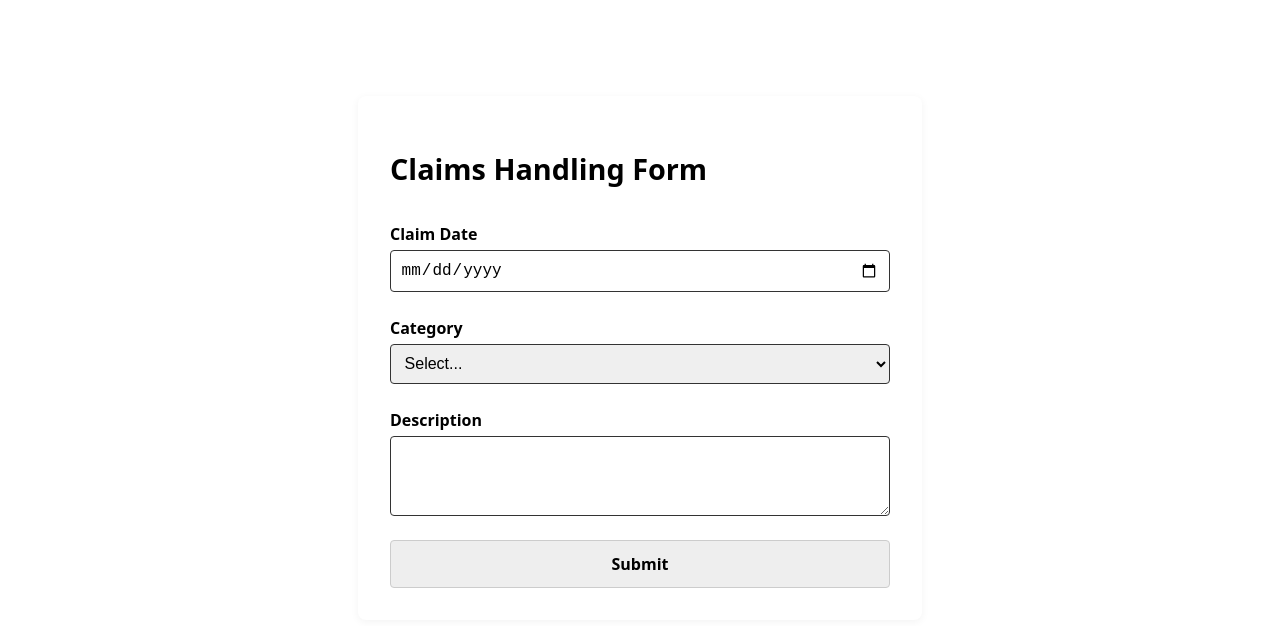
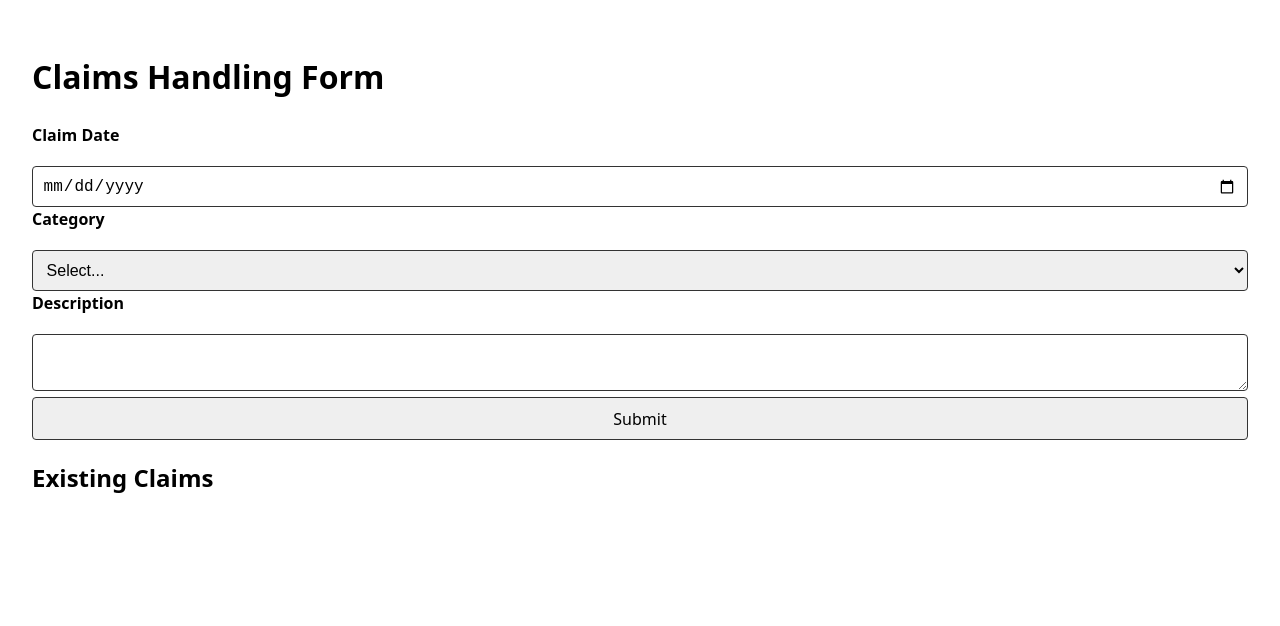
Before and after one commit to rveruna/utility-warehouse, a React (Vite) app: page / in a window 1280 px wide. Shown: the top 626 px of the page. Built offline with nearby package versions, Linux system fonts and the light colour scheme.

Commit message:
feat: wire up form to API and display submitted claims

```diff
--- a/src/components/ClaimsForm.css
+++ b/src/components/ClaimsForm.css
@@ -56,16 +56,22 @@
 
 .claims-list {
   margin-top: 2rem;
+  display: flex;
+  flex-direction: column;
+  gap: 1rem;
 }
 
-.claims-list h2 {
-  font-size: 1.2rem;
+.claim-entry {
+  border: 1px solid #ddd;
+  border-radius: 6px;
+  padding: 1rem;
+  background-color: #f9f9f9;
 }
 
-.claims-list ul {
-  padding-left: 1.2rem;
+.claim-row {
+  margin-bottom: 0.5rem;
 }
 
-.claims-list li {
-  margin-bottom: 0.5rem;
+.claim-row:last-child {
+  margin-bottom: 0;
 }
--- a/src/components/ClaimsForm.tsx
+++ b/src/components/ClaimsForm.tsx
@@ -1,25 +1,72 @@
-import "./ClaimsForm.css";
+import { useState } from "react";
 
 const categories = ["Theft", "Accidental Damage", "Loss"];
 
 export function ClaimsForm() {
+  const [date, setDate] = useState("");
+  const [category, setCategory] = useState("");
+  const [description, setDescription] = useState("");
+  const [submittedClaims, setSubmittedClaims] = useState<
+    { date: string; category: string; description: string }[]
+  >([]);
+  const [, setError] = useState<string | null>(null);
+
+  const handleSubmit = async (e: React.FormEvent) => {
+    e.preventDefault();
+
+    try {
+      const res = await fetch("/api/submit-claim", {
+        method: "POST",
+        headers: { "Content-Type": "application/json" },
+        body: JSON.stringify({ date, category, description }),
+      });
+
+      if (!res.ok) {
+        throw new Error("Failed to submit claim");
+      }
+
+      console.log("[debug] Claim submitted successfully");
+      setSubmittedClaims((prev) => [...prev, { date, category, description }]);
+      setDate("");
+      setCategory("");
+      setDescription("");
+      setError(null);
+    } catch (err) {
+      console.error("[debug] Failed to submit claim:", err);
+      setError("Submission failed. Please try again.");
+    }
+  };
+
   return (
     <div className="claims-container">
       <h1 className="claims-title">Claims Handling Form</h1>
 
-      <form className="claims-form">
+      <form className="claims-form" onSubmit={handleSubmit}>
         <div className="claims-field">
           <label htmlFor="date" className="claims-label">
             Claim Date
           </label>
-          <input id="date" type="date" className="claims-input" />
+          <input
+            id="date"
+            type="date"
+            value={date}
+            onChange={(e) => setDate(e.target.value)}
+            required
+            className="claims-input"
+          />
         </div>
 
         <div className="claims-field">
           <label htmlFor="category" className="claims-label">
             Category
           </label>
-          <select id="category" className="claims-select">
+          <select
+            id="category"
+            value={category}
+            onChange={(e) => setCategory(e.target.value)}
+            required
+            className="claims-select"
+          >
             <option value="">Select...</option>
             {categories.map((cat) => (
               <option key={cat}>{cat}</option>
@@ -31,13 +78,36 @@ export function ClaimsForm() {
           <label htmlFor="description" className="claims-label">
             Description
           </label>
-          <textarea id="description" className="claims-textarea" />
+          <textarea
+            id="description"
+            value={description}
+            onChange={(e) => setDescription(e.target.value)}
+            required
+            className="claims-textarea"
+          />
         </div>
 
         <button type="submit" className="claims-button">
           Submit
         </button>
       </form>
+
+      <div className="claims-list">
+        <h2>Existing Claims</h2>
+        {submittedClaims.map((claim, index) => (
+          <div key={index} className="claim-entry">
+            <div className="claim-row">
+              <strong>Date:</strong> {claim.date}
+            </div>
+            <div className="claim-row">
+              <strong>Category:</strong> {claim.category}
+            </div>
+            <div className="claim-row">
+              <strong>Description:</strong> {claim.description}
+            </div>
+          </div>
+        ))}
+      </div>
     </div>
   );
 }
```
